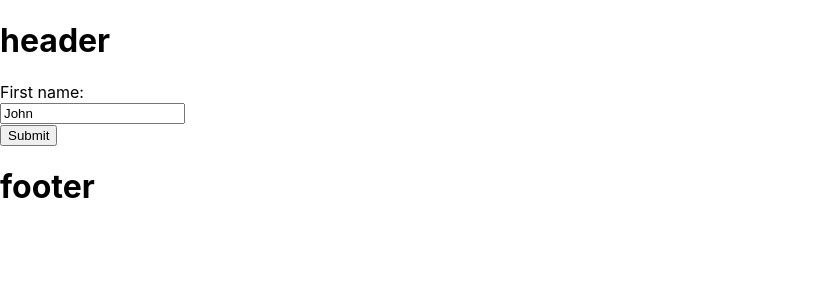
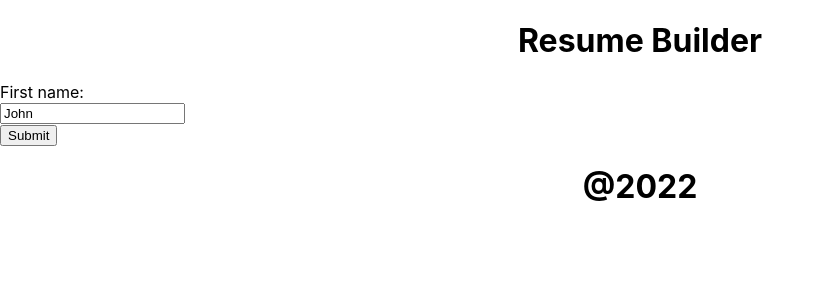
Before and after one commit to shobhitpatel101/ResumeBuilder, a React (Create React App) app in the folder resumebuilder/: page / in a window 1280 px wide. Shown: the top 300 px of the page, without its empty margins (0-825 px from the left). Built offline with nearby package versions, Linux system fonts and the light colour scheme.

Commit message:
Updated header footer

```diff
--- a/resumebuilder/package.json
+++ b/resumebuilder/package.json
@@ -6,6 +6,7 @@
     "@testing-library/jest-dom": "^5.16.1",
     "@testing-library/react": "^12.1.2",
     "@testing-library/user-event": "^13.5.0",
+    "jquery": "^3.6.0",
     "react": "^17.0.2",
     "react-dom": "^17.0.2",
     "react-scripts": "5.0.0",
--- a/resumebuilder/src/footer.js
+++ b/resumebuilder/src/footer.js
@@ -2,7 +2,7 @@
 function Footer() {
   return (
     <div className="footer">
-      <h1>footer</h1>
+      <h1 style={{textAlignVertical: "center",textAlign: "center",}}>@2022</h1>
     </div>
   );
 }
--- a/resumebuilder/src/header.js
+++ b/resumebuilder/src/header.js
@@ -1,11 +1,13 @@
 import React from 'react'
+import $ from 'jquery';
 
-function Header() {
-  return (
+function Header(){
+    return (
     <div className="header">
-      <h1>header</h1>
+      <h1 style={{textAlignVertical: "center",textAlign: "center",}}>Resume Builder</h1>
     </div>
   );
 }
 
+
 export default Header;
```
Also changed, not shown: 1 other file (tests, documents, lock files or other folders).
